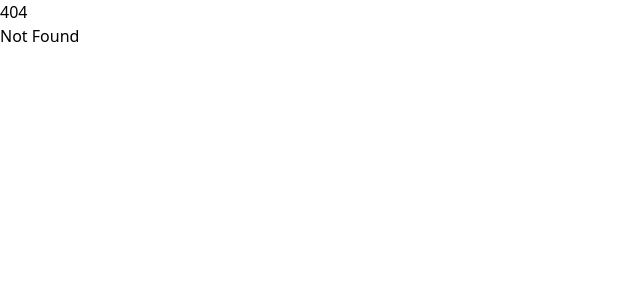
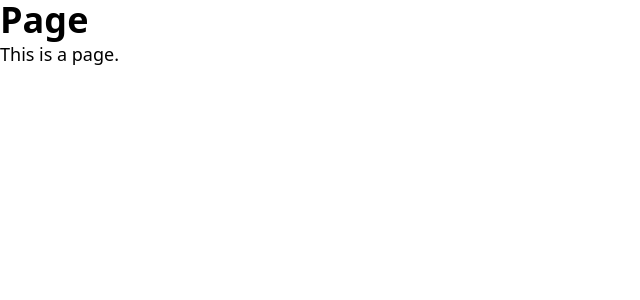
Before and after one commit to JohnnyJTH/johnnyjth.com, a SvelteKit app: page /cph in a window 1280 px wide. Before the commit this address had no page. Shown: the top 300 px of the page, without its empty margins (0-640 px from the left). Built offline with nearby package versions, Linux system fonts and the light colour scheme.

Commit message:
Add page

```diff
--- /dev/null
+++ b/src/routes/cph/+page.svelte
@@ -0,0 +1,4 @@
+<div class="container mx-auto">
+    <h1 class="text-4xl font-bold">Page</h1>
+    <p class="text-lg">This is a page.</p>
+</div>
```
